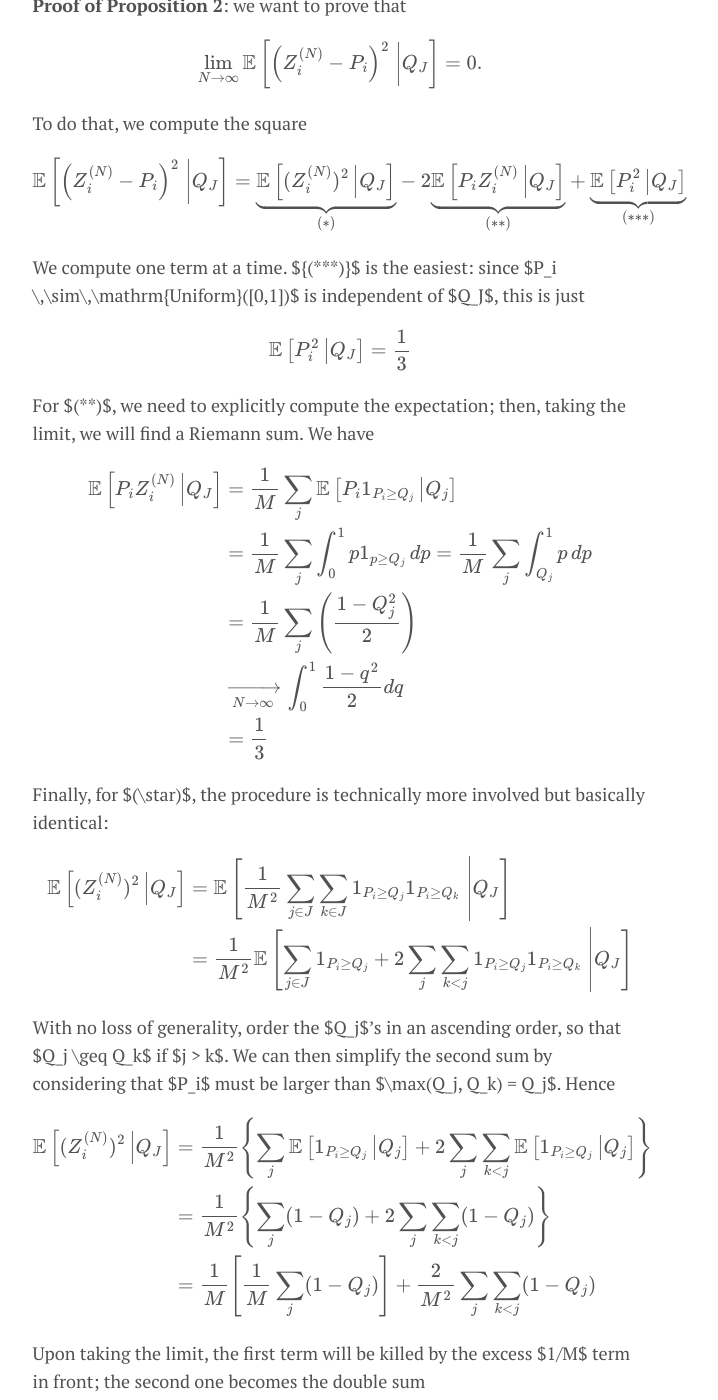
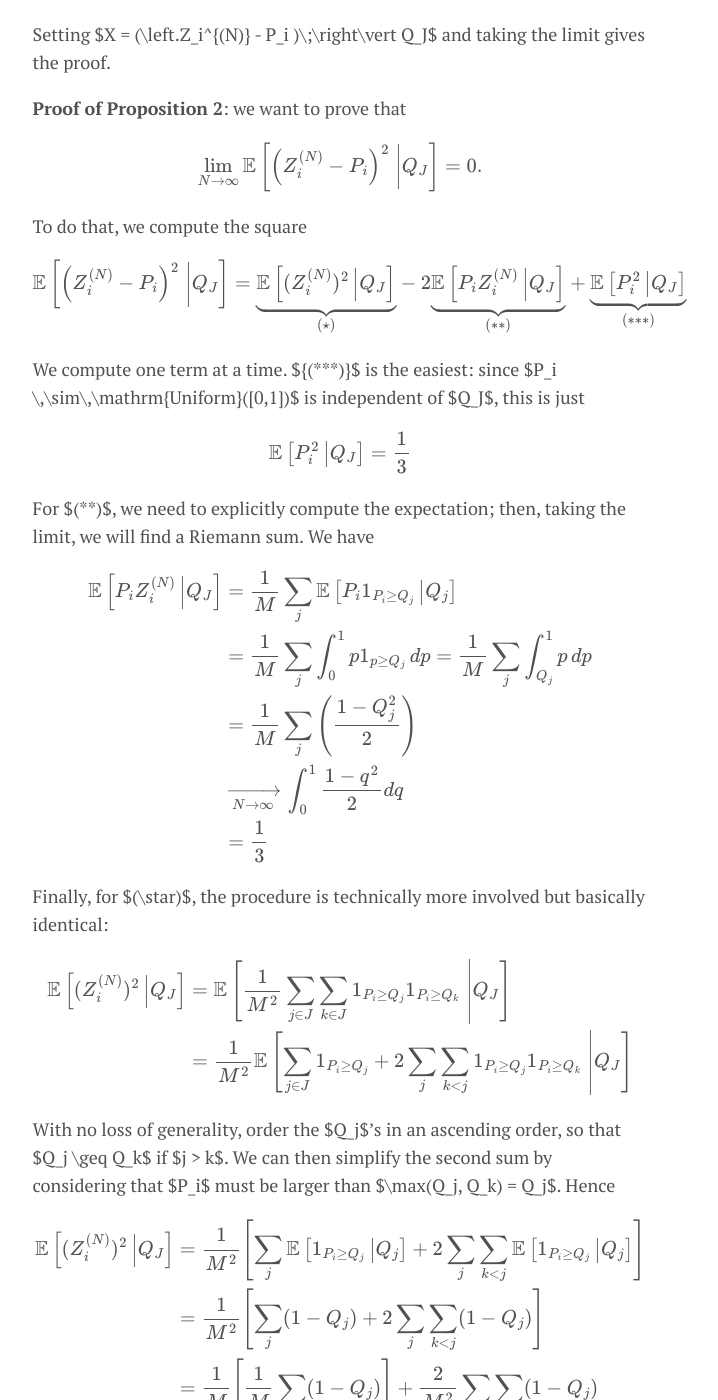
Before and after one commit to takeshimg92/takeshimg92.github.io, a Jekyll site: the page built from _posts/2022-09-22-auc-variance.md, in a window 1280 px wide and 1400 px high, scrolled down 16839 px. Shown: the whole window, without its empty margins (300-1018 px from the left). Built offline with Jekyll 4.4.1, drawn with Linux system fonts in a browser that asks for light colours; formulas are drawn with MathJax 3; some of the changed text lies outside the part shown.

Commit message:
fixed all curly brackets

````diff
--- a/_posts/2022-09-22-auc-variance.md
+++ b/_posts/2022-09-22-auc-variance.md
@@ -24,7 +24,7 @@
 
 $$\boxed{A := \mathbb P(f(X) \geq f(X') \vert Y=1, Y'=0).}$$
 
-If we write $P = \; [f(X)\vert Y=1]$ and $Q = \, [f(X)\vert Y=0]$, this can be rephrased as
+If we write $P =  [f(X)\vert Y=1]$ and $Q =  [f(X)\vert Y=0]$, this can be rephrased as
 $$A = \mathbb P(P \geq Q)$$
 
 
@@ -115,7 +115,11 @@
 
 ### Proof:
 
-In what follows, ${1}_{ij} \equiv {1}_{P_i \geq Q_j}$ will be a shorthand notation.
+In what follows,
+
+$$1_{ij} \equiv 1_{P_i \geq Q_j}$$
+
+will be a shorthand notation.
 
 By definition,
 
@@ -560,7 +566,7 @@
 
 but $P_i \; \sim \; \mathrm{Uniform}([0,1])$, and hence its PDF is just the identity on $[0,1]$. Letting
 
-$$f(x \vert  \mu,\sigma^2) \equiv \frac{1}{\sqrt{2\pi \sigma^2}} \exp \left\{ - \frac{(x-\mu)^2}{2\sigma^2} \right\}$$
+$$f(x \vert  \mu,\sigma^2) \equiv \frac{1}{\sqrt{2\pi \sigma^2}} \exp \left[- \frac{(x-\mu)^2}{2\sigma^2} \right]$$
 
 be the Gaussian PDF, we obtain
 
@@ -592,7 +598,7 @@
 
 for the AUC, this gives
 
-$$\boxed{\mathbb E[\widehat{\mathrm{AUC}}_\mathrm{random}] = \frac{1}{2};\qquad \mathrm{Var}[\widehat{\mathrm{AUC}}_\mathrm{random}] = \frac{1}{12 n}}$$
+$$\boxed{\mathbb E[\widehat{\mathrm{AUC}}_{\mathrm{random}}] = \frac{1}{2};\qquad \mathrm{Var}[\widehat{\mathrm{AUC}}_{\mathrm{random}}] = \frac{1}{12 n}}$$
 
 The first result is not surprising: we know that for a random scoring function the AUC should be 1/2. The second one is more surprising, and shows that as we increase $n$, we get an increasingly more precise AUC at 0.5 with a standard deviation that goes as $1/\sqrt{n}$.
 
@@ -621,7 +627,7 @@
     Probability of AUC > 0.9 is less than 2.6%
 ```
 
-## Proof that ROC AUC becomes the sum of scores for class 1
+### Proof that ROC AUC becomes the sum of scores for class 1
 
 Recall that, above, we defined $Z_i$ as
 
@@ -691,7 +697,7 @@
 
 To do that, we compute the square
 
-$$\mathbb E\left[\left. \left(Z_i^{(N)} - P_i \right)^2\;\right\vert  Q_J\right] = \underbrace{\mathbb E\left[\left.(Z_i^{(N)})^2\,\right\vert Q_J\right]}_{(*)} - 2 \underbrace{\mathbb E\left[\left. P_i Z_i^{(N)} \,\right\vert Q_J\right]}_{(**)} + \underbrace{\mathbb E\left[\left.P_i^2\,\right\vert Q_J\right]}_{(***)}$$
+$$\mathbb E\left[\left. \left(Z_i^{(N)} - P_i \right)^2\;\right\vert  Q_J\right] = \underbrace{\mathbb E\left[\left.(Z_i^{(N)})^2\,\right\vert Q_J\right]}_{(\star)} - 2 \underbrace{\mathbb E\left[\left. P_i Z_i^{(N)} \,\right\vert Q_J\right]}_{(**)} + \underbrace{\mathbb E\left[\left.P_i^2\,\right\vert Q_J\right]}_{(***)}$$
 
 We compute one term at a time. ${(***)}$ is the easiest: since $P_i \,\sim\,\mathrm{Uniform}([0,1])$ is independent of $Q_J$, this is just
 
@@ -722,11 +728,11 @@
 
 $$
 \begin{align*}
-\mathbb E\left[\left.(Z_i^{(N)})^2\,\right\vert Q_J\right] &= \frac{1}{M^2}\left\{
+\mathbb E\left[\left.(Z_i^{(N)})^2\,\right\vert Q_J\right] &= \frac{1}{M^2}\left[
     \sum_j \mathbb E\left[\left.1_{P_i \geq Q_j}\,\right\vert Q_j\right] +
     2 \sum_j \sum_{k < j} \mathbb E\left[\left.1_{P_i \geq Q_j}\,\right\vert Q_j\right]
-    \right\}\\
-&= \frac{1}{M^2}\left\{\sum_j (1-Q_j) + 2 \sum_j \sum_{k < j} (1-Q_j)\right\}\\
+    \right]\\
+&= \frac{1}{M^2}\left[\sum_j (1-Q_j) + 2 \sum_j \sum_{k < j} (1-Q_j)\right]\\
 &= \frac{1}{M} \left[\frac{1}{M}\sum_j (1-Q_j)\right] + \frac{2}{M^2} \sum_j \sum_{k < j} (1-Q_j)
 \end{align*}
 $$
@@ -741,7 +747,7 @@
 \end{align*}
 $$
 
-Hence, putting all results $(*)$ to $(***)$ together, we get
+Hence, putting all results $(\star)$ to $(\star \star \star)$ together, we get
 
 $$\lim_{N\to\infty} \mathbb E\left[\left. \left(Z_i^{(N)} - P_i \right)^2\;\right\vert  Q_J\right] = \frac 13 - 2 \cdot \frac 13 + \frac 13 = 0$$
 
````
Also changed, not shown: other parts of _posts/2022-09-22-auc-variance.md (+3 -1 lines).
